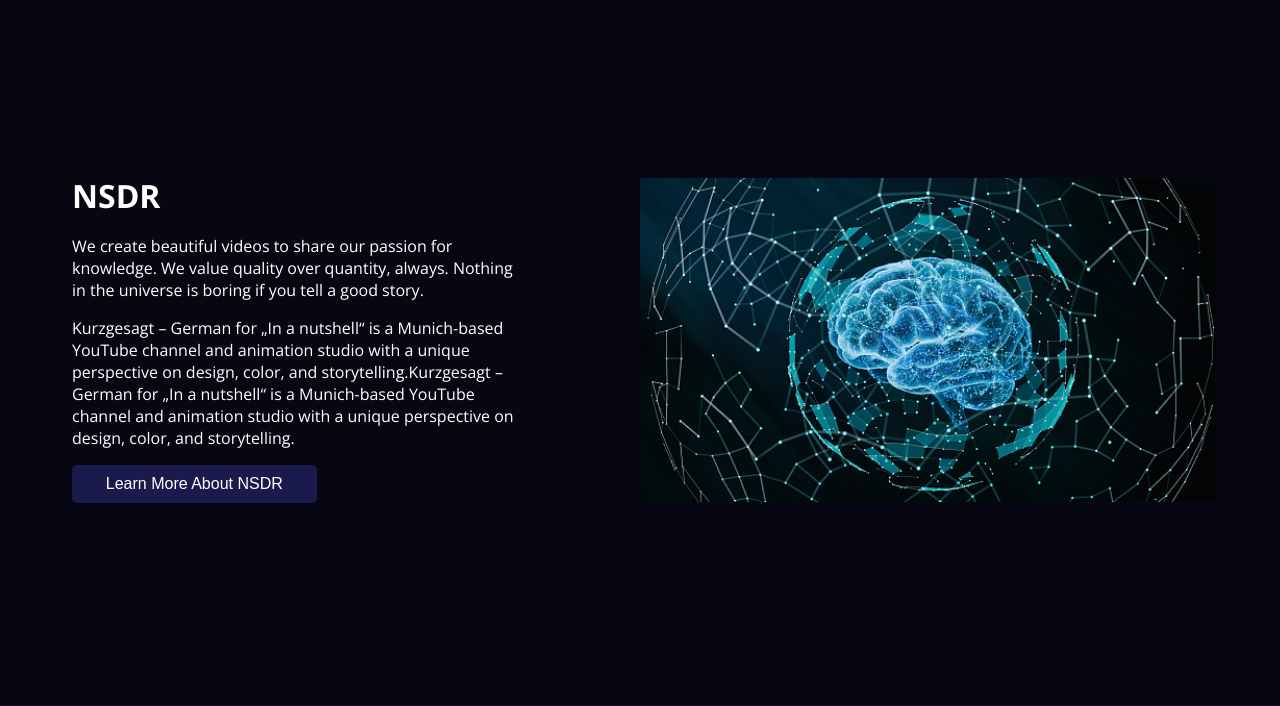
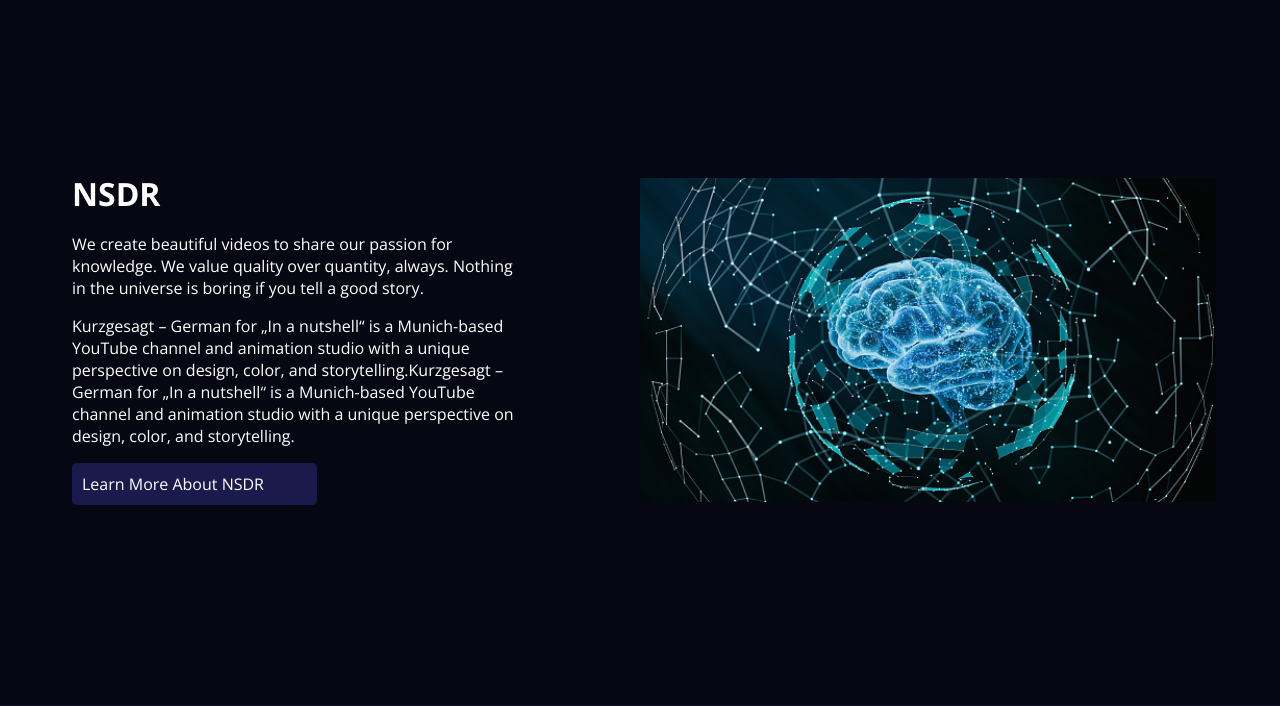
Before and after one commit to kushjain1105/NSDR, a Django app: page / in a window 1280 px wide. Shown: the part 55-761 px from the top of the page. Run offline with Django 3.2, Linux system fonts and the light colour scheme; style sheets or scripts are compiled from the project's sources.

Commit message:
Minor Changes

```diff
--- a/Home/static/Home/style/index.css
+++ b/Home/static/Home/style/index.css
@@ -234,16 +234,14 @@
 .container .grid .left {
   padding: 0.5em;
 }
-.container .grid .left button {
-  border: none;
+.container .grid .left a {
   padding: 10px;
   background-color: var(--color3);
   border-radius: 5px;
   color: white;
   font-size: 1rem;
 }
-.container .grid .left button:hover {
-  cursor: pointer;
+.container .grid .left a:hover {
   background-color: var(--color2);
   transition: 0.2s ease-in-out;
 }
@@ -264,7 +262,7 @@
     flex-direction: column;
     justify-content: center;
   }
-  .container .grid .left button {
+  .container .grid .left a {
     max-width: 55%;
   }
   .container .grid .right {
@@ -275,7 +273,4 @@
   .container .grid .left {
     width: 80%;
   }
-  .container .grid right {
-    padding: 2em;
-  }
 }/*# sourceMappingURL=index.css.map */
--- a/Home/static/Home/style/index.scss
+++ b/Home/static/Home/style/index.scss
@@ -21,16 +21,14 @@
         .left {
             padding: 0.5em;
 
-            button {
-                border: none;
+            a {
                 padding: 10px;
                 background-color: var(--color3);
                 border-radius: 5px;
                 color: white;
                 font-size: 1rem;
             }
-            button:hover {
-                cursor: pointer;
+            a:hover {
                 background-color: var(--color2);
                 transition: 0.2s ease-in-out;
             }
@@ -52,7 +50,7 @@
                 display: flex;
                 flex-direction: column;
                 justify-content: center;
-                button {
+                a {
                     max-width: 55%;
                 }
             }
@@ -68,9 +66,6 @@
             .left {
                 width: 80%;
             }
-            right {
-                padding: 2em;
-            }
         }
     }
 }
--- a/Home/static/Home/style/login.css
+++ b/Home/static/Home/style/login.css
@@ -218,7 +218,7 @@
 .login {
   background-color: var(--color2);
   max-width: 80%;
-  margin: auto;
+  margin: auto auto 20px auto;
   padding: 2rem;
   border-radius: 20px;
 }
--- a/Home/static/Home/style/login.scss
+++ b/Home/static/Home/style/login.scss
@@ -3,7 +3,7 @@
 .login {
     background-color: var(--color2);
     max-width: 80%;
-    margin: auto;
+    margin: auto auto 20px auto;
     padding: 2rem;
     border-radius: 20px;
 
--- a/Home/templates/Home/index.html
+++ b/Home/templates/Home/index.html
@@ -19,7 +19,7 @@
             <p>Kurzgesagt – German for „In a nutshell“ is a Munich-based YouTube channel and animation studio with a unique
                 perspective on design, color, and storytelling.Kurzgesagt – German for „In a nutshell“ is a Munich-based
                 YouTube channel and animation studio with a unique perspective on design, color, and storytelling.</p>
-            <button>Learn More About NSDR</button>
+            <a href="#">Learn More About NSDR </a>
         </div>
 
         <!-- Section Right -->
```
Also changed, not shown: db.sqlite3, 2 other files.
